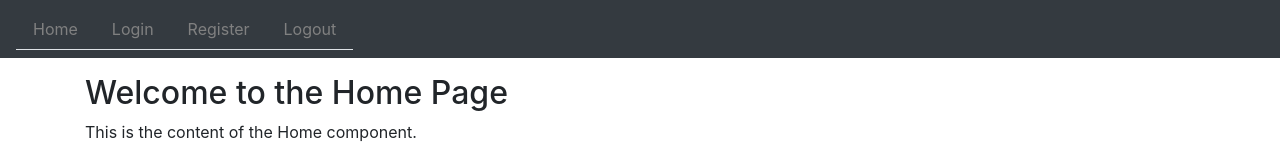
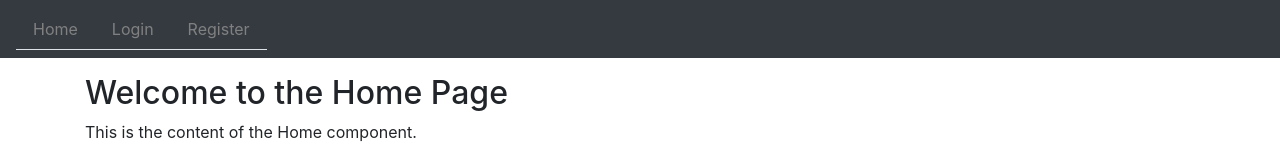
Before and after one commit to shariar-duke/e-comerce-frontend, a React (Vite) app: page / in a window 1280 px wide. Shown: the top 160 px of the page. Built offline with nearby package versions, Linux system fonts and the light colour scheme; no server answers.

Commit message:
hide navbar item conditionally

```diff
--- a/src/components/Menu.jsx
+++ b/src/components/Menu.jsx
@@ -1,5 +1,5 @@
 import { NavLink, useNavigate } from "react-router-dom";
-import { signOut } from "../utils/auth";
+import { signOut, isAuthenticated } from "../utils/auth";
 
 const isActiveStyle = { color: "#ff9900" };
 const inactiveStyle = { color: 'grey' };
@@ -25,6 +25,11 @@ const Menu = () => {
                         Home
                     </NavLink>
                 </li>
+
+                {
+                    !isAuthenticated() &&
+
+                    <>
                         <li className="nav-item">
                             <NavLink
                                 to="/login"
@@ -44,11 +49,18 @@ const Menu = () => {
                             </NavLink>
                         </li>
 
-                <li className="nav-item">
+                    </>
+                }
+
+                {
+                    isAuthenticated() && <li className="nav-item">
                         <span className="nav-link" style={{ cursor: 'pointer', color: "grey" }} onClick={handleLogout}>
                             Logout
                         </span>
                     </li>
+                }
+
+
             </ul>
         </nav>
     );
```
Lines whose indentation alone changed are shown as unchanged.
